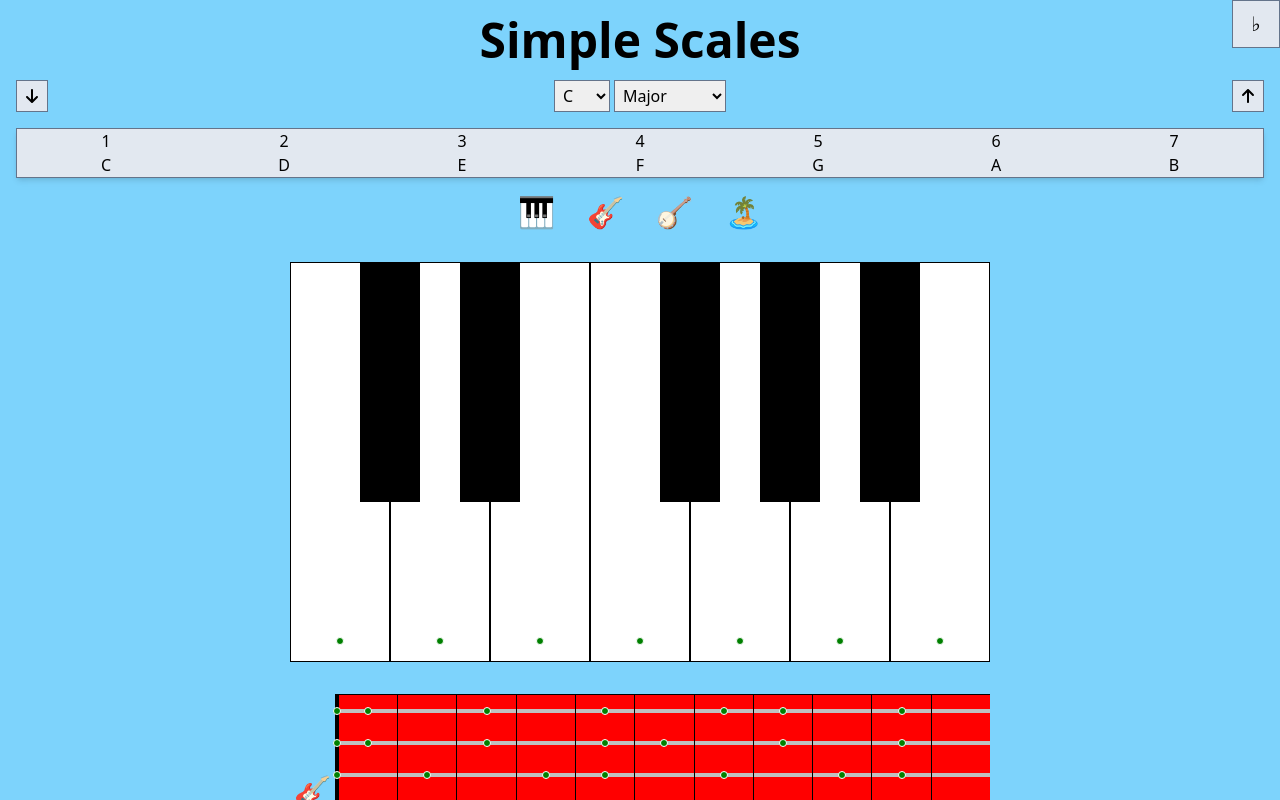
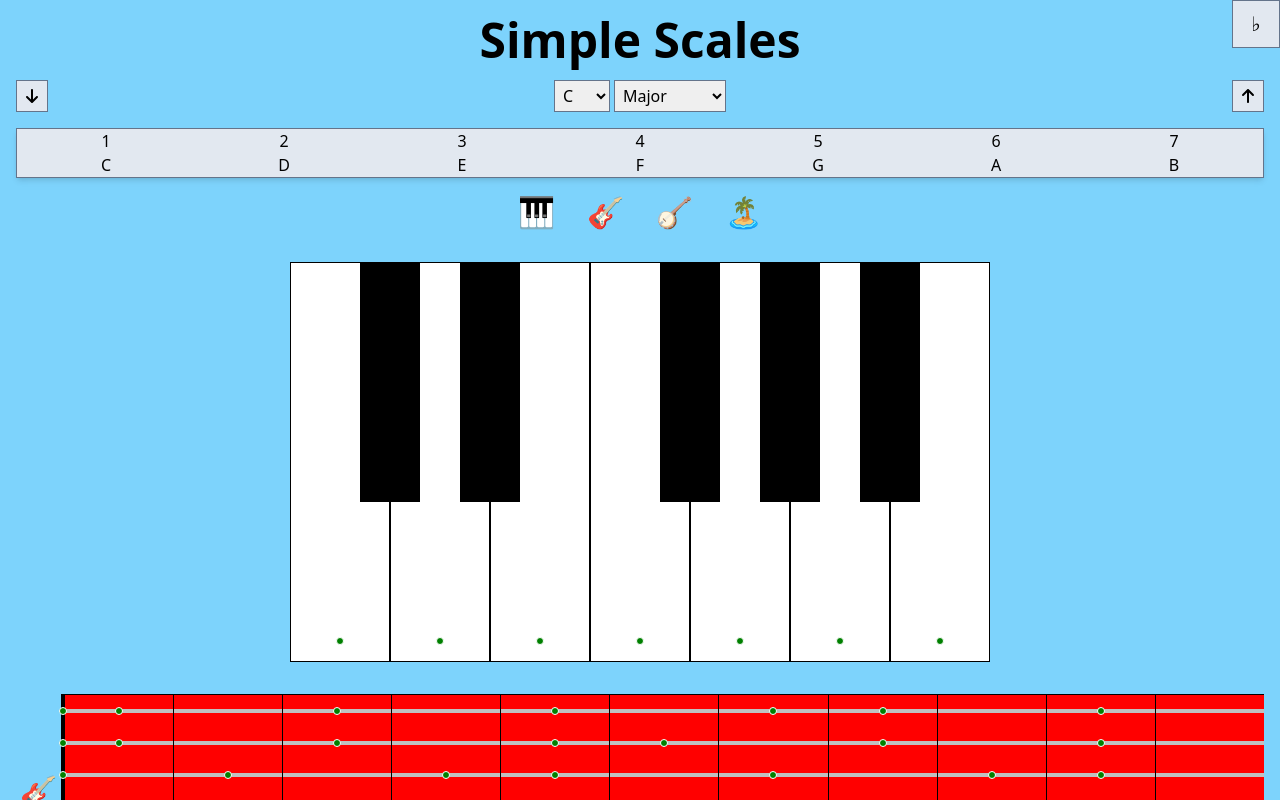
Before and after one commit to kylemichaelsullivan/simple-scales, a React (Vite) app: page / in a window 1280 px wide. Shown: the top 800 px of the page. Built offline with nearby package versions, Linux system fonts and the light colour scheme.

Commit message:
FIX: Adjust max-width

```diff
--- a/src/components/displays/Displays.tsx
+++ b/src/components/displays/Displays.tsx
@@ -10,7 +10,7 @@ function Displays() {
   const { displays } = useIndex();
 
   return (
-    <div className='Displays flex flex-col gap-8 max-w-screen-xl mx-auto'>
+    <div className='Displays flex flex-col gap-8 w-full max-w-screen-2xl mx-auto'>
       <DisplaysSelector />
       {displays.includes('🎹') && <Piano />}
       {displays.includes('🎸') && <Guitar />}
```
